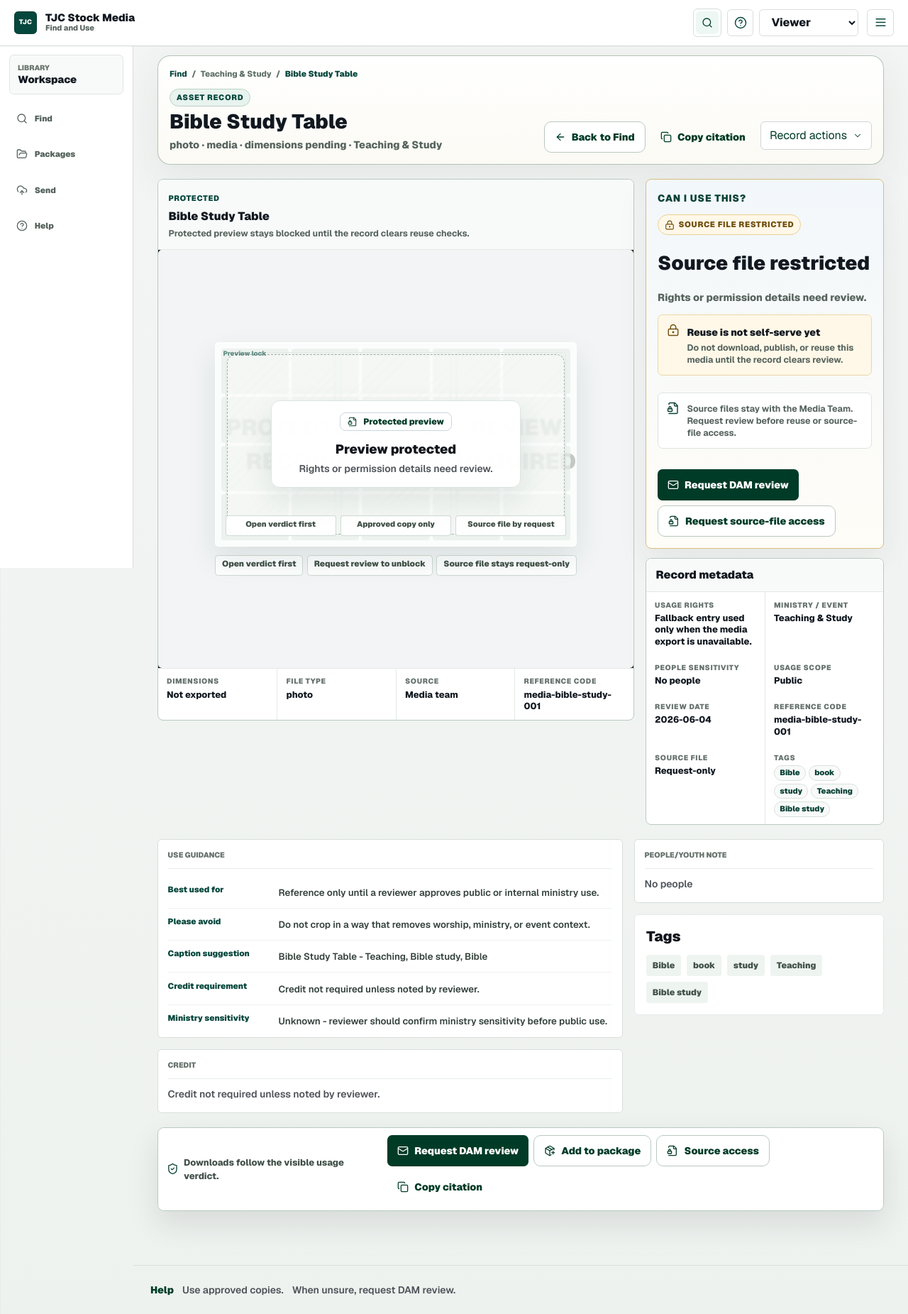
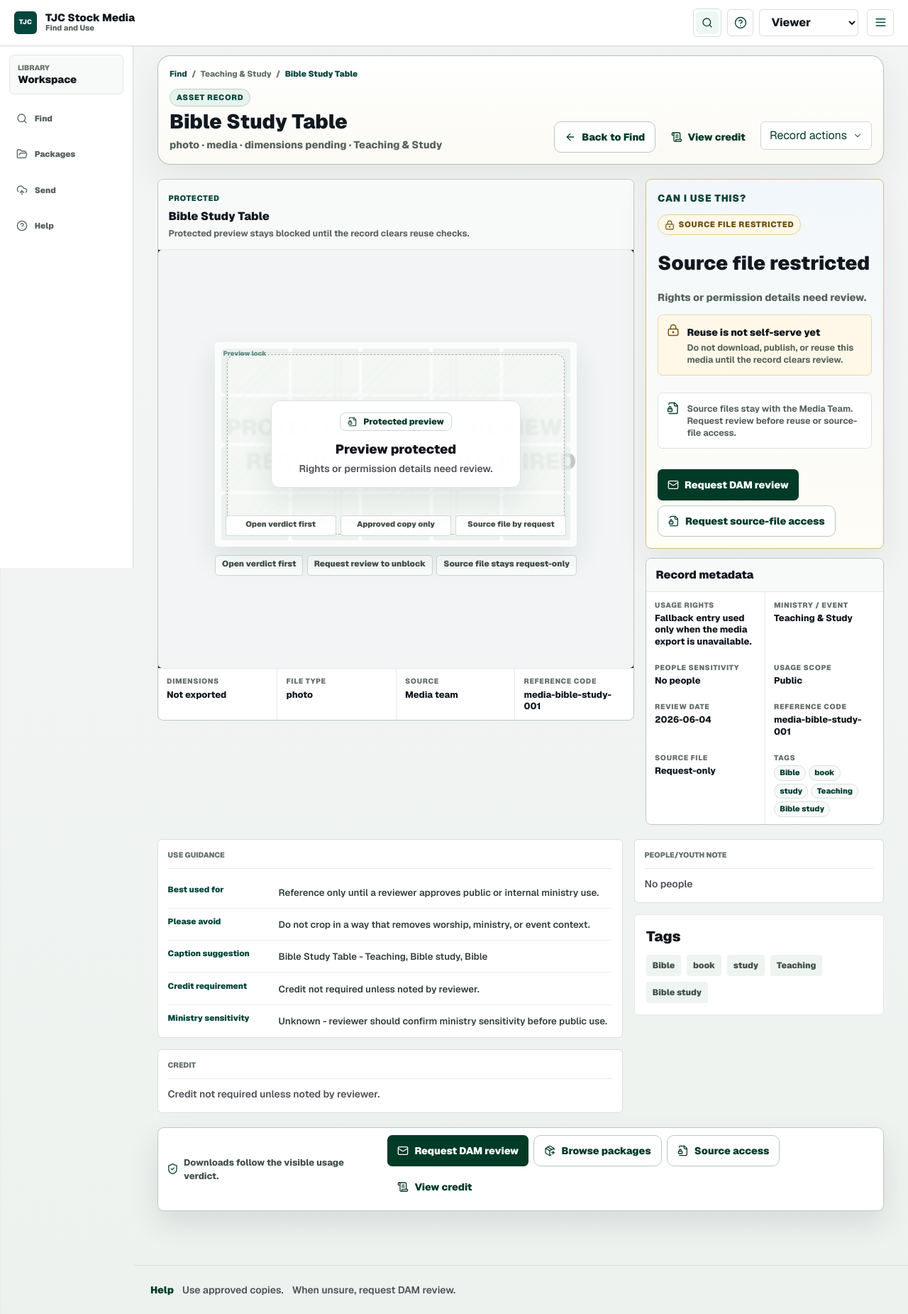
Before and after one commit to Hali0321/tjc-stock-media, a Next.js app in the folder frontend/: page /assets/media-bible-study-001 in a window 1280 px wide. Shown: the whole page at 71% size. Built offline with nearby package versions, Linux system fonts and the light colour scheme.

Commit message:
fix(ui): remove misleading record actions

```diff
--- a/frontend/components/AssetDetailPage.tsx
+++ b/frontend/components/AssetDetailPage.tsx
@@ -2,7 +2,7 @@
 
 import { useEffect, useMemo, useState } from "react";
 import Link from "next/link";
-import { ArrowLeft, Copy, Download, FileLock2, History, Mail, PackagePlus, Search, ShieldCheck } from "lucide-react";
+import { ArrowLeft, Download, FileLock2, History, Mail, PackagePlus, ScrollText, Search, ShieldCheck } from "lucide-react";
 import { MediaPreview } from "@/components/MediaPreview";
 import { DamEmptyState as EmptyState } from "@/components/dam/DamWorkspace";
 import { DamProtectedPreview as ProtectedPreview, DamRecordMetadataRow as RecordMetadataRow, DamRecordMetadataSection as RecordMetadataSection } from "@/components/dam/DamRecord";
@@ -251,7 +251,7 @@ export function AssetDetailPage({ id }: { id: string }) {
           </div>
           <div className="dam-record-command-actions">
             <DamActionButton href="/" tone="secondary" icon={ArrowLeft}>Back to Find</DamActionButton>
-            <DamActionButton href="#credit" tone="quiet" icon={Copy}>Copy citation</DamActionButton>
+            <DamActionButton href="#credit" tone="quiet" icon={ScrollText}>View credit</DamActionButton>
             <AssetActionsMenu asset={asset} resourceSpaceUrl={data.resourceSpaceUrl ?? null} canOpenResourceSpace={canOpenResourceSpace} canExposeResourceSpaceId={adminOps} label={opsView ? "Asset actions" : "Record actions"} />
           </div>
         </div>
@@ -348,9 +348,9 @@ export function AssetDetailPage({ id }: { id: string }) {
         ) : (
           <DamActionButton href={requestHref} tone="primary" icon={Mail}>Request DAM review</DamActionButton>
         )}
-        <DamActionButton href="/" tone="secondary" icon={PackagePlus}>Add to package</DamActionButton>
+        <DamActionButton href="/collections" tone="secondary" icon={PackagePlus}>Browse packages</DamActionButton>
         <DamActionButton href={requestHref} tone="secondary" icon={FileLock2}>Source access</DamActionButton>
-        <DamActionButton href="#credit" tone="quiet" icon={Copy}>Copy citation</DamActionButton>
+        <DamActionButton href="#credit" tone="quiet" icon={ScrollText}>View credit</DamActionButton>
       </DamActionBar>
 
       {adminOps ? <OpsDetails asset={asset} role={role} resourceSpaceUrl={data.resourceSpaceUrl ?? null} /> : null}
--- a/frontend/components/dam/DamWorkspace.tsx
+++ b/frontend/components/dam/DamWorkspace.tsx
@@ -171,10 +171,12 @@ function HeroSearch({
       <span className="hidden h-13 w-13 place-items-center rounded-xl bg-[#eef7f1] text-tjc-evergreen md:grid" aria-hidden="true">
         <Search size={20} strokeWidth={2} />
       </span>
-      <label className="sr-only" htmlFor="find-media-search">{ops ? "Ops Search" : "Search approved media"}</label>
+      <label className="sr-only" htmlFor="find-media-search" id="find-media-search-label">{ops ? "Ops Search" : "Search approved media"}</label>
       <input
         id="find-media-search"
+        role="searchbox"
         aria-label={ops ? "Ops Search" : "Search approved media"}
+        aria-labelledby="find-media-search-label"
         className="min-h-13 min-w-0 rounded-xl border border-transparent bg-[#fbfcfb] px-4 text-sm font-semibold text-tjc-ink placeholder:text-[#68756d] focus:border-[#9cb9ab] sm:text-base"
         value={value}
         onChange={(event) => onChange(event.target.value)}
--- a/frontend/lib/catalog.ts
+++ b/frontend/lib/catalog.ts
@@ -71,7 +71,7 @@ export const savedViewDefinitions: SavedViewDefinition[] = [
   {
     id: "batch-approved-blockers",
     label: "Needs review",
-    description: "ResourceSpace-approved assets that still have reuse blockers.",
+    description: "Approved-status media that still has reuse blockers.",
     reason: "Keeps batch approval separate from actual public-safe reuse.",
     match: (asset) => asset.status === "Approved Public" && !assetIsPortalReady(asset)
   },
@@ -146,7 +146,7 @@ export const savedViewDefinitions: SavedViewDefinition[] = [
     id: "needs-review",
     label: "Needs review",
     description: "Blocked until reviewer approval.",
-    reason: "Uses ResourceSpace publish status and people/minors risk.",
+    reason: "Uses review status and people/minors risk.",
     match: assetNeedsReview
   },
   {
@@ -521,7 +521,7 @@ function buildZeroResultInsights(assets: StockMediaAsset[]): ZeroResultInsight[]
     {
       query: "public safe",
       savedViewId: "portal-ready",
-      recommendation: "Translate public-safe intent to Portal Ready, not raw ResourceSpace approval."
+      recommendation: "Translate public-safe intent to Portal Ready, not raw approval status."
     }
   ];
 
```
